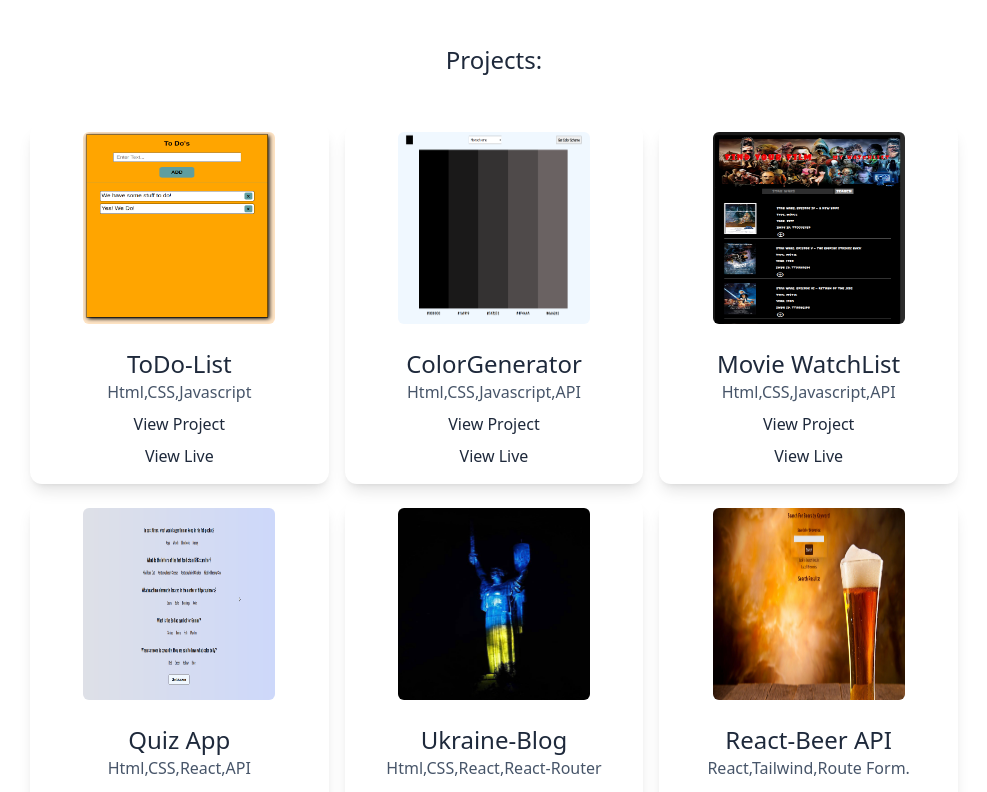
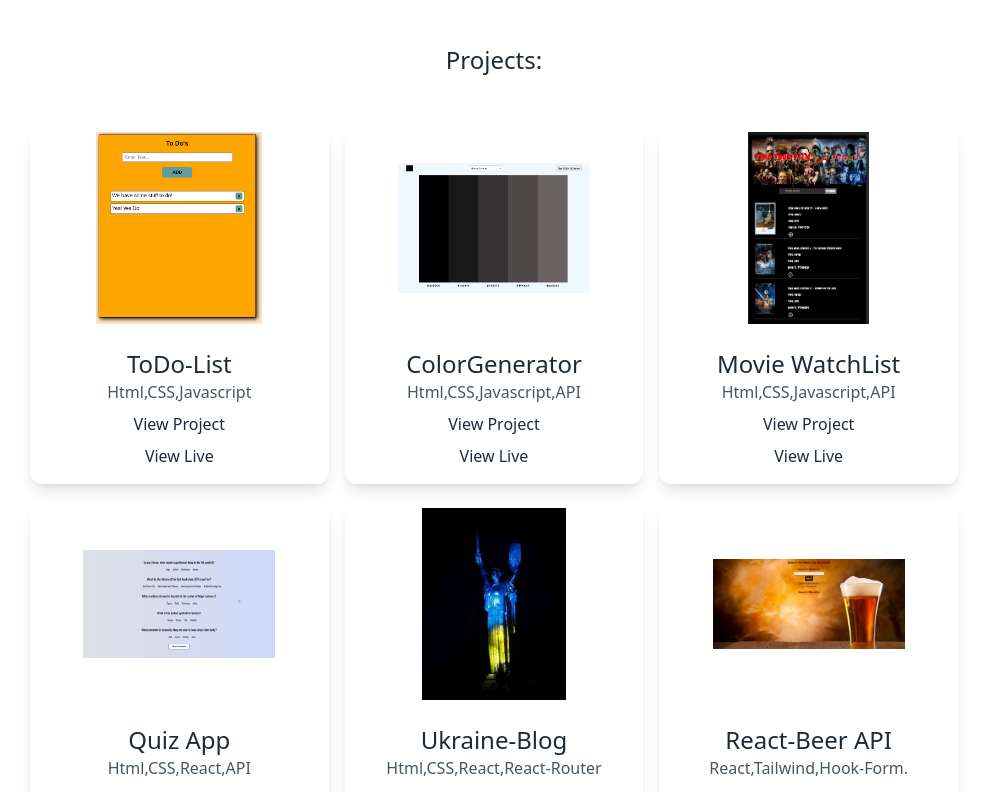
Before and after one commit to Myk-benot/React-Portfolio, a React (Vite) app: page / in a window 1280 px wide. Shown: the part 1300-2092 px from the top of the page, without its empty margins (146-1133 px from the left). Built offline with nearby package versions, Linux system fonts and the light colour scheme.

Commit message:
image.desription update

```diff
--- a/src/Data.jsx
+++ b/src/Data.jsx
@@ -43,7 +43,7 @@ const projectsData = [
   },
   {
     title: "React-Beer API",
-    description: "React,Tailwind,Route Form.",
+    description: "React,Tailwind,Hook-Form.",
     imageSrc: reactBeerApiImage,
     link: "https://github.com/Myk-benot/Brew",
     live: "https://myk-brews.netlify.app/",
--- a/src/Info.jsx
+++ b/src/Info.jsx
@@ -76,7 +76,7 @@ export default function Info() {
             key={project.title}
           >
             <img
-              className="rounded-md mb-4 h-48 w-48 object-fit"
+              className="rounded-md mb-4 h-48 w-48 object-contain"
               src={project.imageSrc}
               alt={project.title}
             />
@@ -92,7 +92,7 @@ export default function Info() {
                   href={project.link}
                   target="_blank"
                   rel="noopener noreferrer"
-                  className="text-md text-slate-800 dark:text-sky-900"
+                  className="text-md text-slate-800 dark:text-sky-900 dark:hover:text-lime-500 hover:text-lime-500 "
                 >
                   View Project
                 </a>
@@ -100,7 +100,7 @@ export default function Info() {
                   href={project.live}
                   target="_blank"
                   rel="noopener noreferrer"
-                  className="text-md text-slate-800 dark:text-sky-900 dark:hover:text-red-600 hover:text-lime-500 "
+                  className="text-md text-slate-800 dark:text-sky-900 dark:hover:text-lime-500 hover:text-lime-500 "
                 >
                   View Live
                 </a>
```
